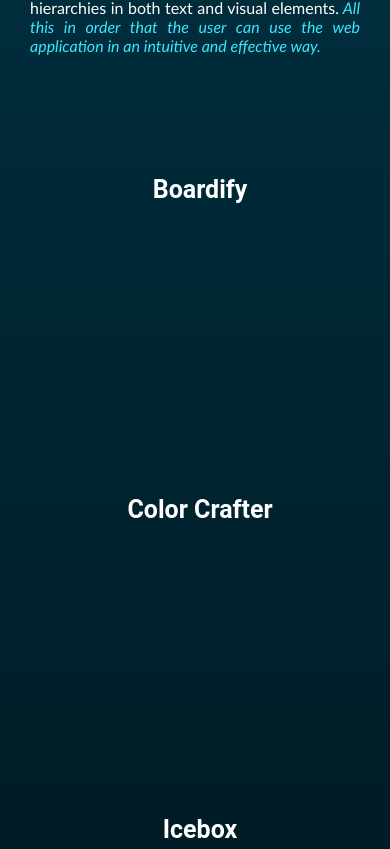
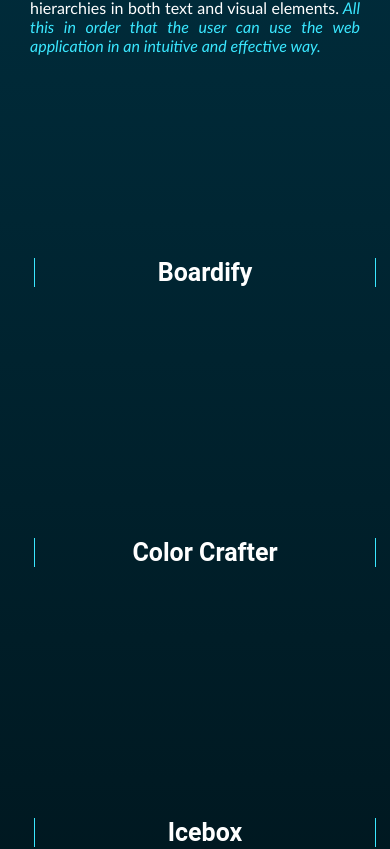
Before and after one commit to DiegoEMartinezZ/PortfolioWeb, a React (Create React App) app: page /#/ in a window 390 px wide. Shown: the part 1002-1851 px from the top of the page. Built offline with nearby package versions, Linux system fonts and the light colour scheme.

Commit message:
fix the responsive of the projects container and the footer

```diff
--- a/src/components/footer/Footer.jsx
+++ b/src/components/footer/Footer.jsx
@@ -32,8 +32,6 @@ export const Footer = () => {
           </li>
           <li>
             <h5 className="copyrights"> Diego Martínez &copy; 2024 </h5>
-            <h5 className="copyrights"> diermaza.23@gmail.com </h5>
-            <h5 className="copyrights"> Bogotá - Colombia </h5>
           </li>
         </ul>
       </footer>
--- a/src/styles/styles.css
+++ b/src/styles/styles.css
@@ -242,10 +242,18 @@ textarea {
   .title-form {
     font-size: 13px;
   }
+
+  #project-title {
+    font-size: 25px;
+    border-left: #3ae7ff solid 1px;
+    border-right: #3ae7ff solid 1px;
+    margin: auto 2px;
+  }
+
   .project-grip-container {
     display: grid;
     grid-template-rows: repeat(4, 1fr);
-    margin-bottom: 200px;
+    margin-bottom: 100px;
   }
 
   #project-container {
@@ -253,8 +261,8 @@ textarea {
     flex-direction: column;
     flex-wrap: nowrap;
     margin: 0 auto;
-    height: 320px;
-    width: 400px;
+    height: 280px;
+    width: 410px;
     border-radius: 5px;
   }
 
@@ -281,7 +289,9 @@ textarea {
 
   #project-title {
     font-size: 25px;
-    margin: auto;
+    border-left: #3ae7ff solid 1px;
+    border-right: #3ae7ff solid 1px;
+    margin: auto 2px;
   }
 
   .buttons-wrap {
@@ -312,7 +322,7 @@ textarea {
 
   .project-grip-container {
     display: grid;
-    grid-template-columns: repeat(4, 1fr);
+    grid-template-columns: repeat(2, 1fr);
     margin-bottom: 200px;
   }
 
```
